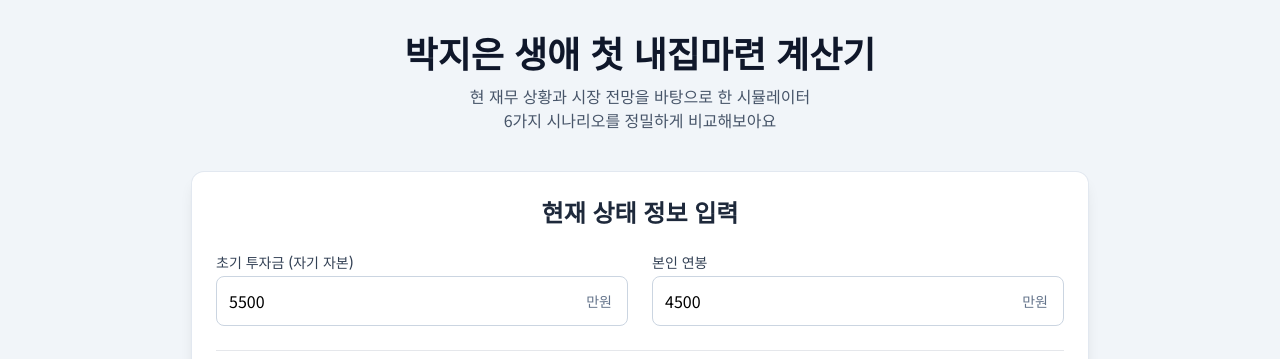
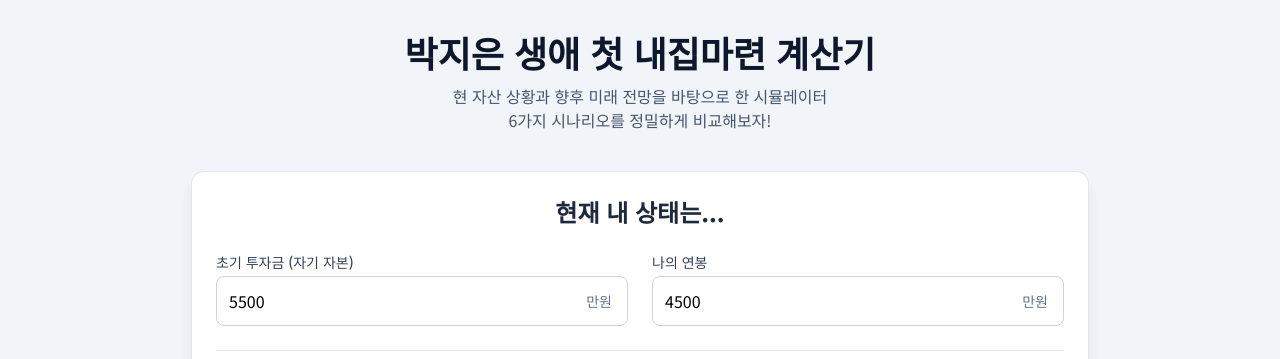
Before and after one commit to ohseyong/ohseyong.github.io, a Jekyll site: the page etc/kate_house.html, which Jekyll copies as it is, in a window 1280 px wide. Shown: the top 359 px of the page. Built offline with Jekyll 4.4.1, drawn with Linux system fonts in a browser that asks for light colours; nearby versions of some CDN libraries.

Commit message:
Update kate_house.html

```diff
--- a/etc/kate_house.html
+++ b/etc/kate_house.html
@@ -47,19 +47,19 @@
     <div class="container mx-auto p-4 md:p-8">
         <header class="text-center mb-10">
             <h1 class="text-3xl md:text-4xl font-bold text-slate-900">박지은 생애 첫 내집마련 계산기</h1>
-            <p class="mt-3 text-slate-600">현 재무 상황과 시장 전망을 바탕으로 한 시뮬레이터<br>6가지 시나리오를 정밀하게 비교해보아요</p>
+            <p class="mt-3 text-slate-600">현 자산 상황과 향후 미래 전망을 바탕으로 한 시뮬레이터<br>6가지 시나리오를 정밀하게 비교해보자!</p>
         </header>
 
         <!-- Input Sections -->
         <div class="bg-white p-6 rounded-xl shadow-lg mb-10 max-w-4xl mx-auto ring-1 ring-slate-200">
-            <h2 class="text-2xl font-semibold mb-6 text-center text-slate-800">현재 상태 정보 입력</h2>
+            <h2 class="text-2xl font-semibold mb-6 text-center text-slate-800">현재 내 상태는...</h2>
             <div class="grid grid-cols-1 md:grid-cols-2 gap-6 mb-6">
                 <div>
                     <label for="initialInvestment" class="block text-sm font-medium text-slate-700 mb-1">초기 투자금 (자기 자본)</label>
                     <div class="relative"><input type="number" id="initialInvestment" class="w-full p-3 border border-slate-300 rounded-lg" value="5500"><span class="absolute inset-y-0 right-0 pr-4 flex items-center text-sm text-slate-500">만원</span></div>
                 </div>
                 <div>
-                    <label for="annualIncome" class="block text-sm font-medium text-slate-700 mb-1">본인 연봉</label>
+                    <label for="annualIncome" class="block text-sm font-medium text-slate-700 mb-1">나의 연봉</label>
                     <div class="relative"><input type="number" id="annualIncome" class="w-full p-3 border border-slate-300 rounded-lg" value="4500"><span class="absolute inset-y-0 right-0 pr-4 flex items-center text-sm text-slate-500">만원</span></div>
                 </div>
             </div>
@@ -67,9 +67,6 @@
             <details class="border-t pt-6">
                 <summary class="font-semibold text-lg text-slate-700 hover:text-indigo-600">시뮬레이션 변수 설정 (고급)</summary>
                 <div class="grid grid-cols-1 md:grid-cols-2 gap-x-6 gap-y-4 mt-4">
-                    <!-- Spouse Income -->
-                    <div><label for="spouseInvestment" class="text-sm font-medium">배우자 초기 자본 (신혼부부용)</label><div class="relative"><input type="number" id="spouseInvestment" class="w-full p-2 border border-slate-200 rounded-md" value="5000"><span class="absolute inset-y-0 right-0 pr-3 flex items-center text-xs text-slate-500">만원</span></div></div>
-                    <div><label for="spouseIncome" class="text-sm font-medium">배우자 연봉 (신혼부부용)</label><div class="relative"><input type="number" id="spouseIncome" class="w-full p-2 border border-slate-200 rounded-md" value="4000"><span class="absolute inset-y-0 right-0 pr-3 flex items-center text-xs text-slate-500">만원</span></div></div>
                     <!-- House Prices -->
                     <div><label for="jeonseDeposit" class="text-sm font-medium">전세 보증금</label><div class="relative"><input type="number" id="jeonseDeposit" class="w-full p-2 border border-slate-200 rounded-md" value="21000"><span class="absolute inset-y-0 right-0 pr-3 flex items-center text-xs text-slate-500">만원</span></div></div>
                     <div><label for="housePriceVilla" class="text-sm font-medium">빌라/오피스텔 가격</label><div class="relative"><input type="number" id="housePriceVilla" class="w-full p-2 border border-slate-200 rounded-md" value="26000"><span class="absolute inset-y-0 right-0 pr-3 flex items-center text-xs text-slate-500">만원</span></div></div>
@@ -86,6 +83,9 @@
                     <div><label for="appreciationVilla" class="text-sm font-medium">빌라/오피스텔 연 상승률</label><div class="relative"><input type="number" id="appreciationVilla" class="w-full p-2 border border-slate-200 rounded-md" value="1.5" step="0.1"><span class="absolute inset-y-0 right-0 pr-3 flex items-center text-xs text-slate-500">%</span></div></div>
                     <div><label for="appreciationApt" class="text-sm font-medium">아파트 연 상승률</label><div class="relative"><input type="number" id="appreciationApt" class="w-full p-2 border border-slate-200 rounded-md" value="5.0" step="0.1"><span class="absolute inset-y-0 right-0 pr-3 flex items-center text-xs text-slate-500">%</span></div></div>
                     <div><label for="investmentReturn" class="text-sm font-medium">전세 시 투자수익률</label><div class="relative"><input type="number" id="investmentReturn" class="w-full p-2 border border-slate-200 rounded-md" value="4.0" step="0.1"><span class="absolute inset-y-0 right-0 pr-3 flex items-center text-xs text-slate-500">%</span></div></div>
+                    <!-- Spouse Income -->
+                    <div><label for="spouseInvestment" class="text-sm font-medium">배우자 초기 자본 (신혼부부용)</label><div class="relative"><input type="number" id="spouseInvestment" class="w-full p-2 border border-slate-200 rounded-md" value="5000"><span class="absolute inset-y-0 right-0 pr-3 flex items-center text-xs text-slate-500">만원</span></div></div>
+                    <div><label for="spouseIncome" class="text-sm font-medium">배우자 연봉 (신혼부부용)</label><div class="relative"><input type="number" id="spouseIncome" class="w-full p-2 border border-slate-200 rounded-md" value="4000"><span class="absolute inset-y-0 right-0 pr-3 flex items-center text-xs text-slate-500">만원</span></div></div>
                 </div>
             </details>
         </div>
```
